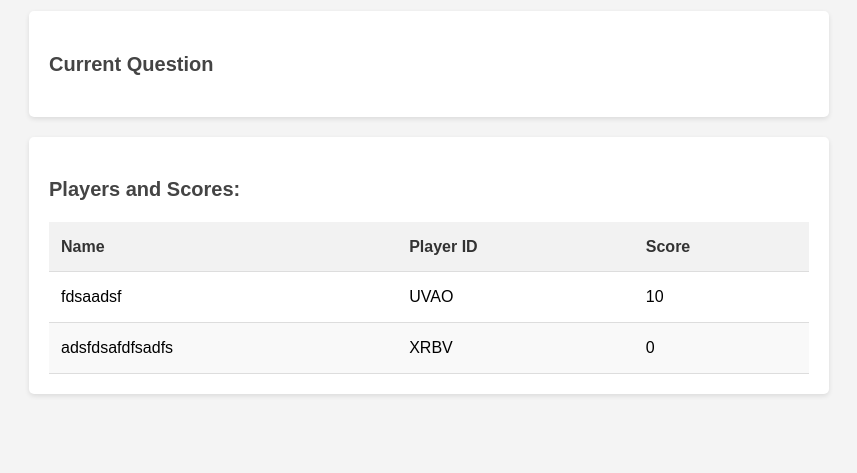
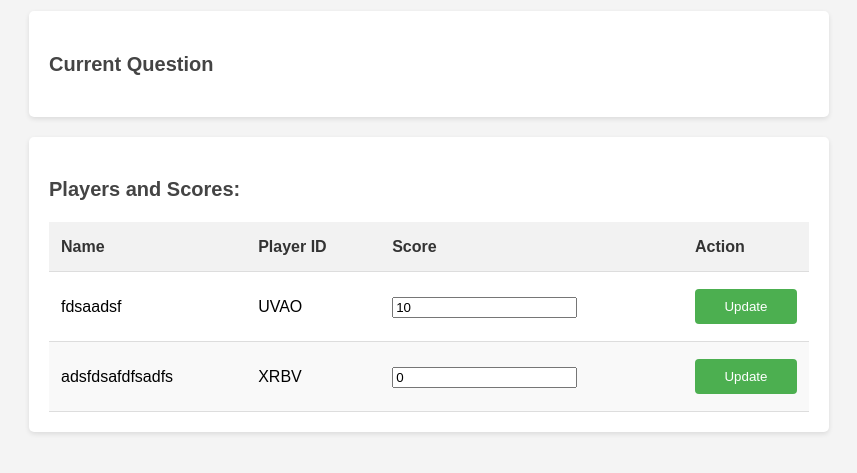
Before and after one commit to grand-cat-unknown/dahyeon_quiz, a Flask app: page /admin in a window 1280 px wide. Shown: the part 278-751 px from the top of the page, without its empty margins (211-1068 px from the left). Run offline with Flask 3, Linux system fonts and the light colour scheme; data comes from the database, SQL or seed files in the repository; both versions use the stored data as it was after the commit; some libraries are stand-ins or nearby versions.

Commit message:
Works with editable scores.

```diff
--- a/app.py
+++ b/app.py
@@ -78,8 +78,7 @@ def register_player(data):
     # Send updated player list to admin
     players = Player.query.all()
     player_data = [
-        {"name": player.name, "player_id": player.player_id, "score": player.score}
-        for player in players
+        {"name": player.name, "player_id": player.player_id} for player in players
     ]
     emit("update_players", player_data, room="admin")
 
@@ -339,6 +338,26 @@ def get_players():
     return jsonify(player_data)
 
 
+@app.route("/update_score", methods=["POST"])
+def update_score():
+    data = request.json
+    player_id = data.get("player_id")
+    new_score = data.get("score")
+
+    player = Player.query.filter_by(player_id=player_id).first()
+    if player:
+        player.score = int(new_score)
+        db.session.commit()
+
+        # Emit updated scores to all clients
+        players = Player.query.order_by(Player.score.desc()).all()
+        scores = [{"name": p.name, "score": p.score} for p in players]
+        socketio.emit("update_scores", scores, namespace='/')  # Use namespace='/' for the default namespace
+
+        return jsonify({"success": True})
+    else:
+        return jsonify({"success": False}), 404
+
 if __name__ == "__main__":
     with app.app_context():
         db.create_all()
--- a/templates/admin.html
+++ b/templates/admin.html
@@ -30,6 +30,7 @@
                     <th>Name</th>
                     <th>Player ID</th>
                     <th>Score</th>
+                    <th>Action</th>
                 </tr>
             </thead>
             <tbody>
@@ -101,8 +102,39 @@
                         $('<tr></tr>')
                             .append($('<td></td>').text(player.name))
                             .append($('<td></td>').text(player.player_id))
-                            .append($('<td></td>').text(player.score))
+                            .append($('<td></td>').html(`<input type="number" class="score-input" data-player-id="${player.player_id}" value="${player.score}">`))
+                            .append($('<td></td>').html(`<button class="update-score" data-player-id="${player.player_id}">Update</button>`))
                     );
+                });
+            }
+
+            // Event delegation for dynamically created update buttons
+            $('#players-table').on('click', '.update-score', function() {
+                const playerId = $(this).data('player-id');
+                const newScore = $(this).closest('tr').find('.score-input').val();
+                updatePlayerScore(playerId, newScore);
+            });
+
+            function updatePlayerScore(playerId, newScore) {
+                $.ajax({
+                    url: '/update_score',
+                    method: 'POST',
+                    data: JSON.stringify({ player_id: playerId, score: newScore }),
+                    contentType: 'application/json',
+                    success: function(response) {
+                        if (response.success) {
+                            alert('Score updated successfully');
+                            // Refresh the player list
+                            $.get('/get_players', function(data) {
+                                updatePlayersList(data);
+                            });
+                        } else {
+                            alert('Failed to update score');
+                        }
+                    },
+                    error: function() {
+                        alert('Error updating score');
+                    }
                 });
             }
 
```
Also changed, not shown: instance/quiz.db.
